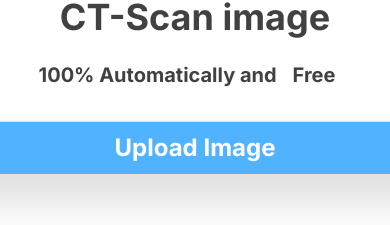
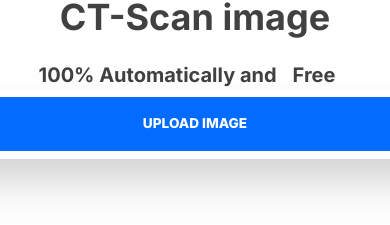
Before and after one commit to krishnenduroy52/DoctorAI-Hack4Bengal, a React (Vite) app in the folder front-end/: page /ctscan in a window 390 px wide. Shown: the part 391-616 px from the top of the page. Built offline with nearby package versions, Linux system fonts and the light colour scheme.

Commit message:
ctscan predition and make appointment added

```diff
--- a/front-end/src/css/predictionpage.css
+++ b/front-end/src/css/predictionpage.css
@@ -30,10 +30,31 @@
   border-style: dashed;
 }
 
+/* .upload-btn {
+  background-color: #50b3ff;
+} */
+
+/* .upload-btn:hover {
+  background-color: #82c9ff;
+} */
+
+.predict-appointment,
 .upload-btn {
-  background-color: #50b3ff;
+  padding: 1em 2.1em 1.1em;
+  border-radius: 4px;
+  margin: 8px;
+  border: 2px solid #016cff;
+  background-color: #016cff;
+  color: #fff;
+  font-weight: 800;
+  font-size: 0.85em;
+  text-transform: uppercase;
+  text-align: center;
+  transition: background-color 0.5s ease-in-out;
 }
-
+.predict-appointment:hover,
 .upload-btn:hover {
-  background-color: #82c9ff;
+  background-color: transparent;
+  color: #016cff;
+  cursor: pointer;
 }
--- a/front-end/src/pages/Ctscan.jsx
+++ b/front-end/src/pages/Ctscan.jsx
@@ -2,6 +2,7 @@ import React, { useState, useCallback, useEffect } from "react";
 import { useDropzone } from "react-dropzone";
 import axios from "axios";
 import "../css/predictionpage.css";
+import { Link } from "react-router-dom";
 
 function Ctscan() {
   // fileupload & Result
@@ -42,7 +43,7 @@ function Ctscan() {
       <div className="py-4 md:py-8">
         <div className="mx-auto w-full px-8 max-w-5xl relative">
           <div className="flex flex-col lg:flex-row items-center lg:items-start justify-center md:gap-4">
-            <div className="left-container flex flex-col md:flex-row lg:flex-col items-center lg:items-start gap-6 md:gap-8">
+            <div className="left-container flex flex-col md:flex-row lg:flex-col items-center gap-6 md:gap-8">
               <video
                 preload="auto"
                 className="left-container-video w-full h-auto rounded-4xl max-w-[320px] lg:max-w-[420px]"
@@ -64,7 +65,29 @@ function Ctscan() {
                 </p>
               </div>
             </div>
-            <div className="right-container relative group flex flex-col gap-4 md:gap-8 mt-8 md:mt-28">
+            <div className="right-container relative group flex flex-col gap-4 md:gap-8 md:mt-28">
+              {result ? (
+                <div className="right-container-drop  w-full flex flex-col sm:justify-center sm:items-center sm:gap-8 sm:pt-36 sm:pb-16 rounded-4xl bg-white shadow-2xl">
+                  CT-Scan Results
+                  <br /> Disease: {result.predicted_class}
+                  <br /> Probability: {result.probability.toFixed(2)}
+                  <div className="flex flex-col">
+                    <button
+                      type="button"
+                      className="upload-btn"
+                      onClick={() => {
+                        // Handle click on the upload button here
+                        setResult("");
+                      }}
+                    >
+                      Predict Again
+                    </button>
+                    <Link to="/meet" className="predict-appointment">
+                      Make Appointment
+                    </Link>
+                  </div>
+                </div>
+              ) : (
                 <div className="dropzone-enabled" {...getRootProps()}>
                   <input {...getInputProps()} />
 
@@ -75,7 +98,7 @@ function Ctscan() {
                   >
                     <button
                       type="button"
-                    className="upload-btn border border-transparent rounded-full font-bold transition ease-in-out text-center font-body no-underline text-white hover:no-underline inline-flex items-center justify-center text-2xl px-8 py-2.5 hover:bg-primary-hover active:bg-primary-hover active:scale-[0.98] focus:outline-none focus-visible:outline-none focus:ring-none focus-visible:ring focus-visible:ring-offset-2 focus-visible:ring-primary-hover"
+                      className="upload-btn"
                       onClick={() => {
                         // Handle click on the upload button here
                       }}
@@ -92,6 +115,7 @@ function Ctscan() {
                     </div>
                   </div>
                 </div>
+              )}
             </div>
           </div>
         </div>
```
Lines whose indentation alone changed are shown as unchanged.
